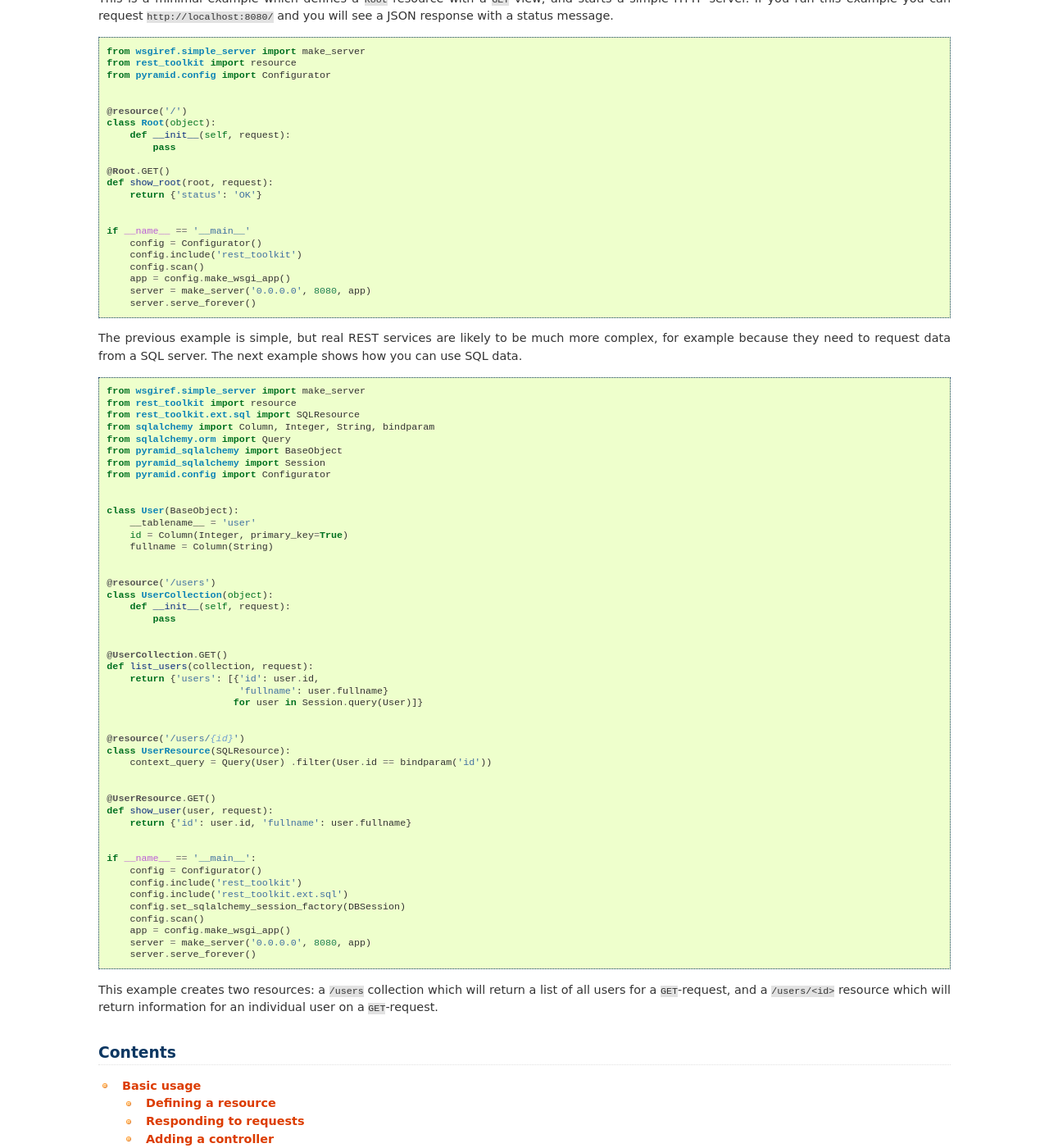
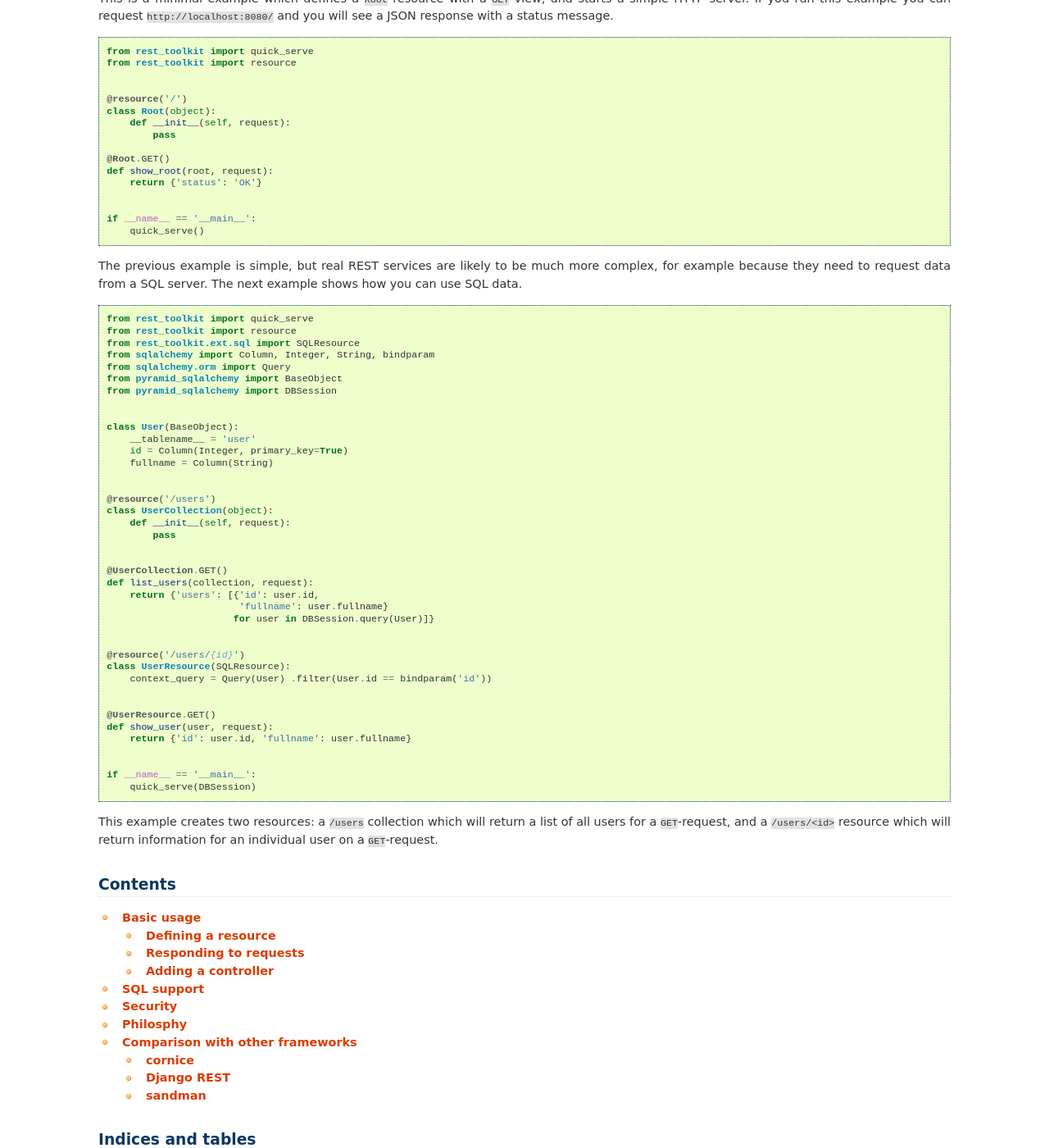
Before and after one commit to wichert/rest_toolkit, a Sphinx documentation site: the page built from doc/index.rst, in a window 1280 px wide and 1400 px high, scrolled down 309 px. Shown: the whole window at 82% size. Built offline with Sphinx 7.4.7, drawn with Linux system fonts in a browser that asks for light colours.

Commit message:
Add quick_serve for convenience.

```diff
--- a/doc/index.rst
+++ b/doc/index.rst
@@ -17,9 +17,8 @@ message.
 
 .. code-block:: python
 
-   from wsgiref.simple_server import make_server
+   from rest_toolkit import quick_serve
    from rest_toolkit import resource
-   from pyramid.config import Configurator
 
 
    @resource('/')
@@ -32,13 +31,8 @@ message.
        return {'status': 'OK'}
 
 
-   if __name__ == '__main__'
-       config = Configurator()
-       config.include('rest_toolkit')
-       config.scan()
-       app = config.make_wsgi_app()
-       server = make_server('0.0.0.0', 8080, app)
-       server.serve_forever()
+   if __name__ == '__main__':
+       quick_serve()
 
 
 The previous example is simple, but real REST services are likely to be
@@ -48,14 +42,13 @@ SQL server. The next example shows how you can use SQL data.
 
 .. code-block:: python
 
-   from wsgiref.simple_server import make_server
+   from rest_toolkit import quick_serve
    from rest_toolkit import resource
    from rest_toolkit.ext.sql import SQLResource
    from sqlalchemy import Column, Integer, String, bindparam
    from sqlalchemy.orm import Query
    from pyramid_sqlalchemy import BaseObject
-   from pyramid_sqlalchemy import Session
-   from pyramid.config import Configurator
+   from pyramid_sqlalchemy import DBSession
 
 
    class User(BaseObject):
@@ -74,7 +67,7 @@ SQL server. The next example shows how you can use SQL data.
    def list_users(collection, request):
        return {'users': [{'id': user.id,
                           'fullname': user.fullname}
-                         for user in Session.query(User)]}
+                         for user in DBSession.query(User)]}
 
 
    @resource('/users/{id}')
@@ -88,14 +81,7 @@ SQL server. The next example shows how you can use SQL data.
 
 
    if __name__ == '__main__':
-       config = Configurator()
-       config.include('rest_toolkit')
-       config.include('rest_toolkit.ext.sql')
-       config.set_sqlalchemy_session_factory(DBSession)
-       config.scan()
-       app = config.make_wsgi_app()
-       server = make_server('0.0.0.0', 8080, app)
-       server.serve_forever()
+       quick_serve(DBSession)
 
 This example creates two resources: a ``/users`` collection which will return a
 list of all users for a ``GET``-request, and a ``/users/<id>`` resource which
```
Also changed, not shown: src/rest_toolkit/__init__.py (+15 -0 lines).
